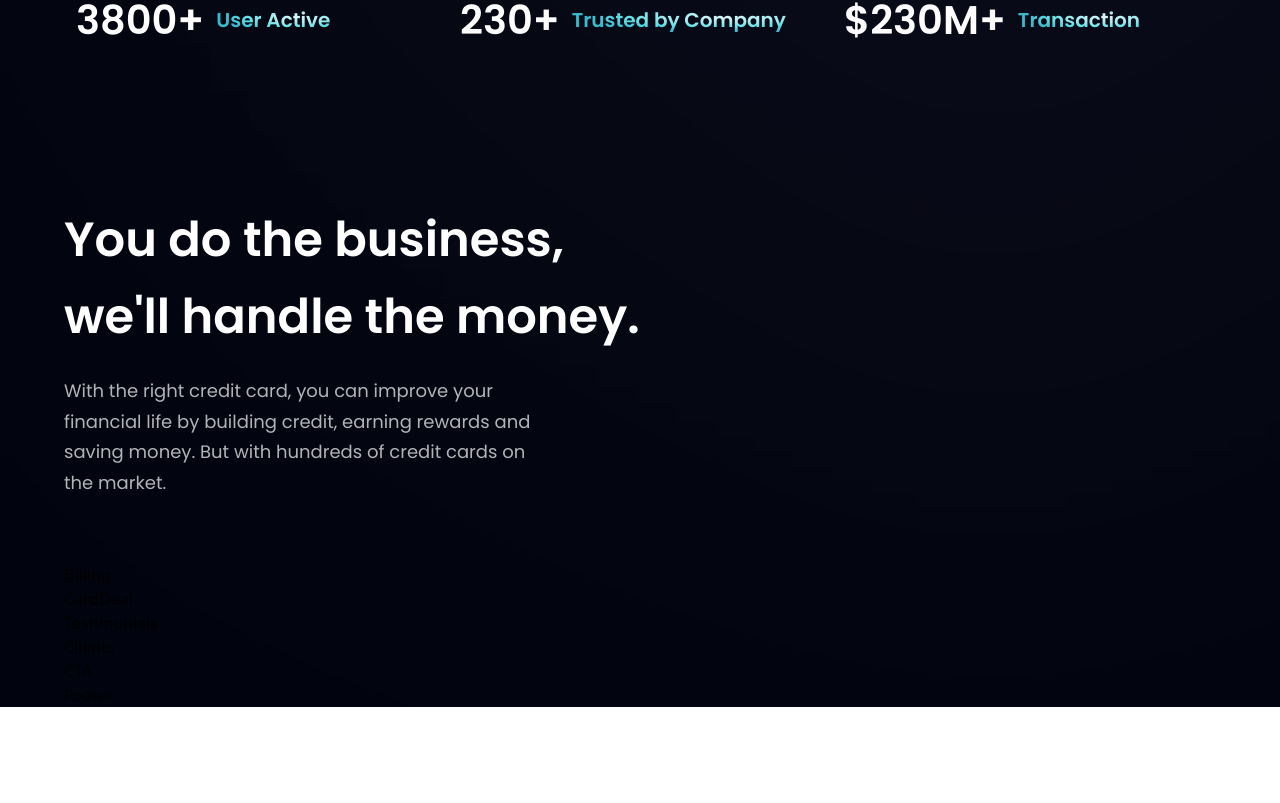
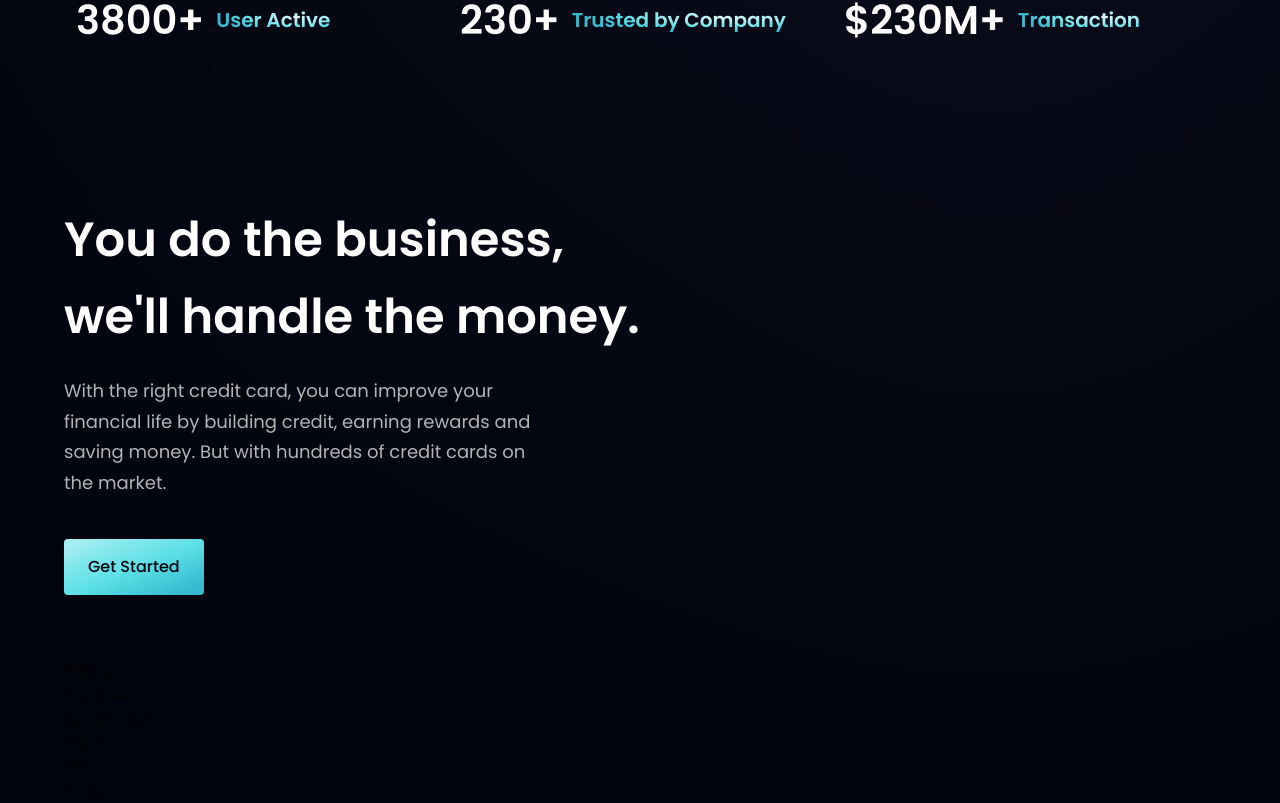
Before and after one commit to spectr-e/bank-app, a React (Vite) app: page / in a window 1280 px wide. Shown: the part 806-1609 px from the top of the page. Before the commit the page ends 1513 px from the top, so only its background shows below. Built offline with nearby package versions, Linux system fonts and the light colour scheme.

Commit message:
fix(Button): Add the get started button to the textinfo section of the business area

```diff
--- a/src/components/Business.jsx
+++ b/src/components/Business.jsx
@@ -19,6 +19,9 @@
           building credit, earning rewards and saving money. But with hundreds
           of credit cards on the market.
         </p>
+
+        {/* get started button */}
+        <Button styles={'mt-10'} />
       </div>
     </section>
   )
--- a/src/components/Button.jsx
+++ b/src/components/Button.jsx
@@ -1,5 +1,12 @@
-const Button = () => {
-  return <div>Button</div>
+const Button = ({ styles }) => {
+  return (
+    <button
+      type='button'
+      className={`py-4 px-6 bg-blue-gradient font-poppins font-medium text-[16px] text-primary outline-none rounded ${styles}`}
+    >
+      Get Started
+    </button>
+  )
 }
 
 export default Button
```
